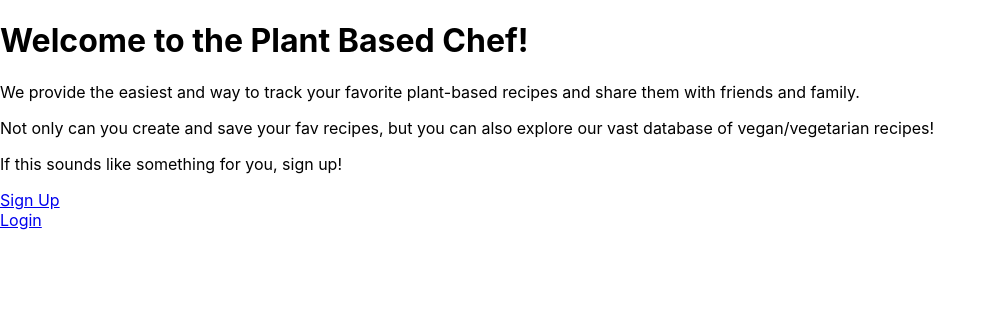
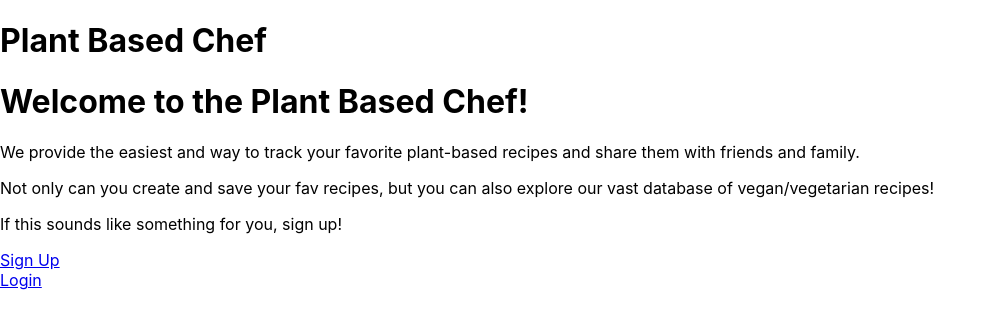
Before and after one commit to bthornton505/Plantify, a React (Create React App) app in the folder pbc-client/: page / in a window 1280 px wide. Shown: the top 328 px of the page, without its empty margins (0-996 px from the left). Built offline with nearby package versions, Linux system fonts and the light colour scheme.

Commit message:
added pbc header to guest views

```diff
--- a/pbc-client/src/App.js
+++ b/pbc-client/src/App.js
@@ -29,6 +29,7 @@ class App extends Component {
 
     const guestViews = (
       <div>
+      <h1>Plant Based Chef</h1>
         <Route exact path="/" component={LandingPage} />
         <Route exact path="/signup" component={Signup} />
         <Route exact path="/login" component={Login} />
```
